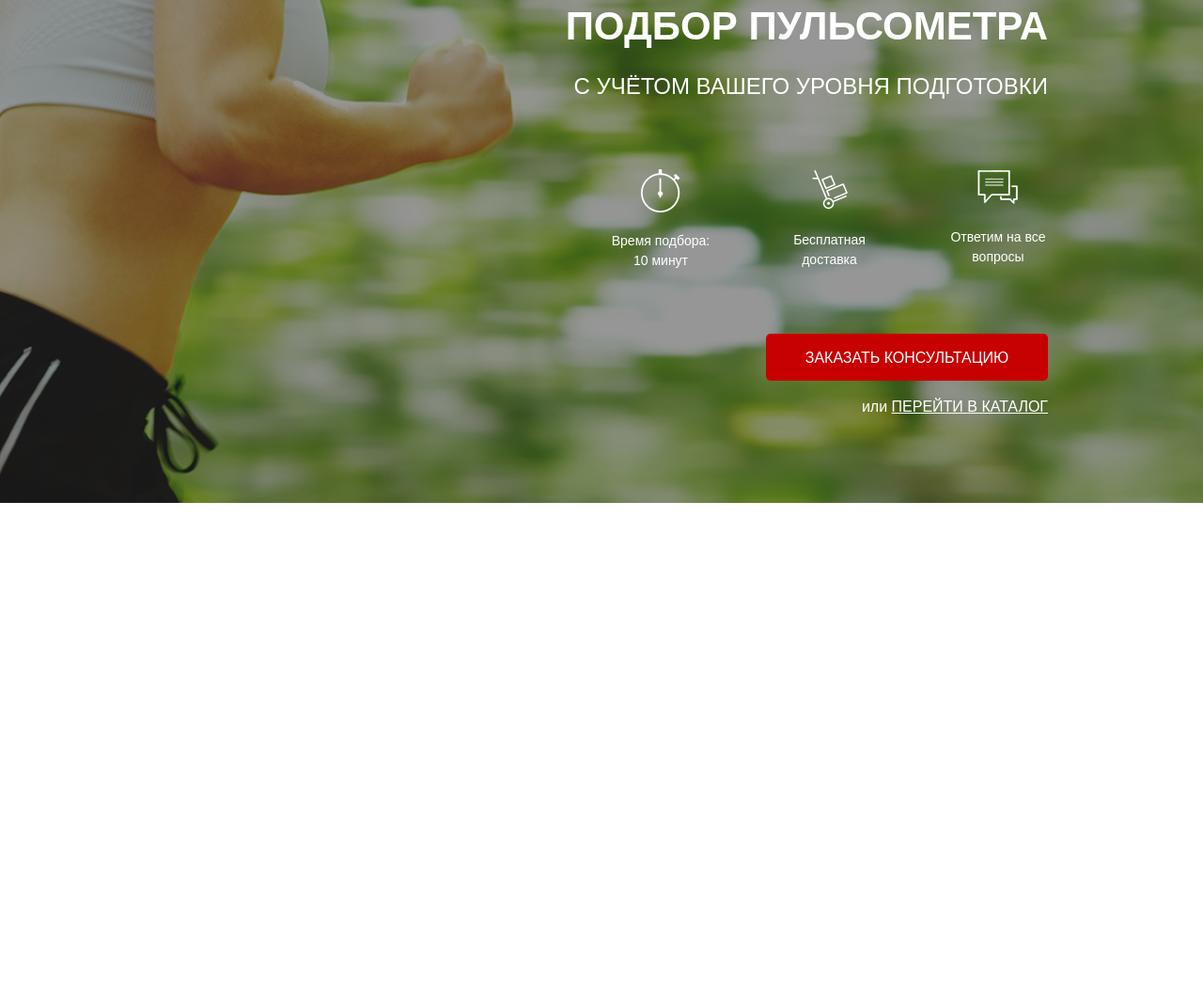
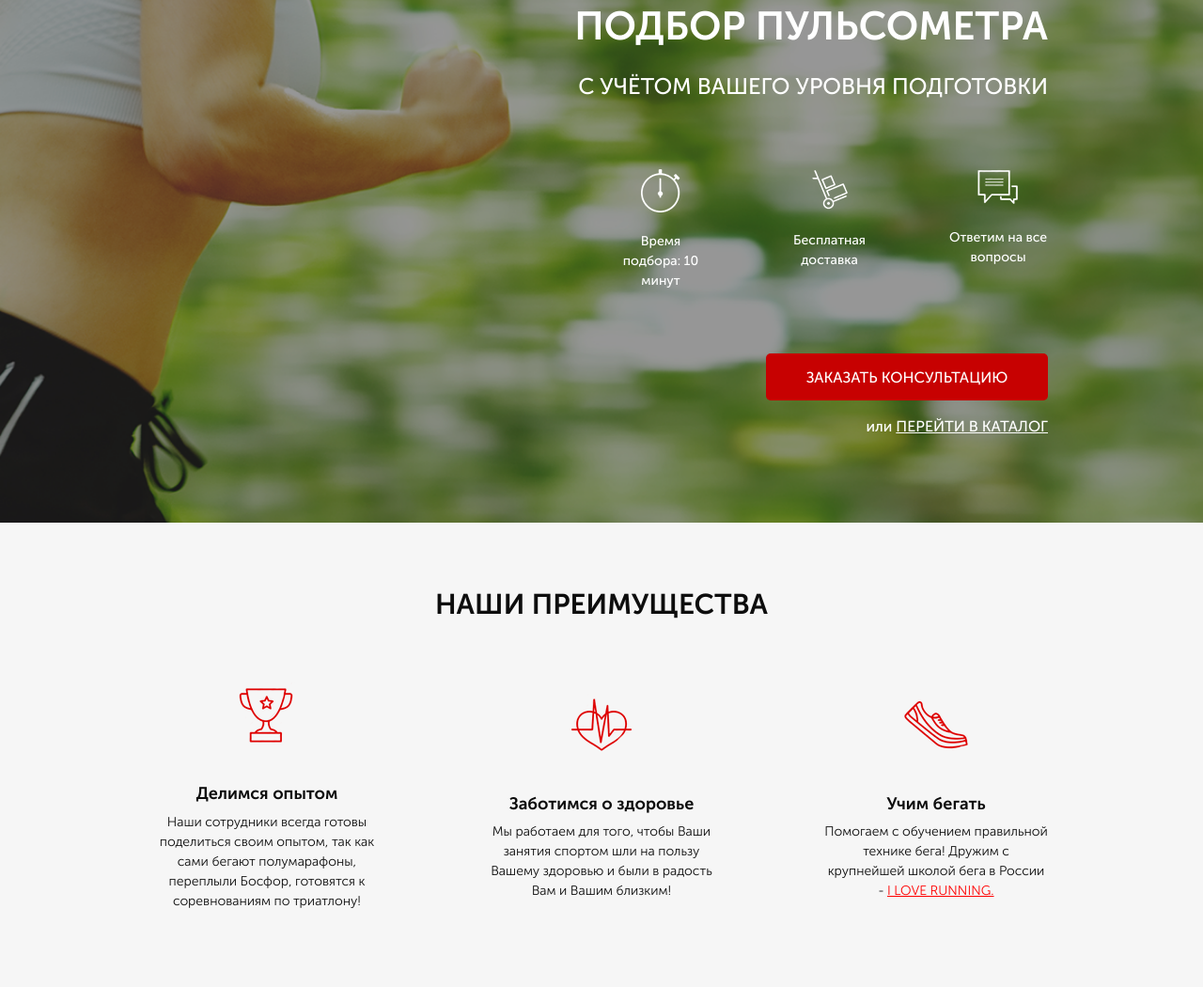
Before and after one commit to snikita2007/runsmart, a website: page src/index.html in a window 1280 px wide. Shown: the part 165-1215 px from the top of the page at 94% size. Before the commit the page ends 800 px from the top, so only its background shows below. Drawn offline with Linux system fonts and the light colour scheme.

Commit message:
second commit

```diff
--- a/src/css/font.css
+++ b/src/css/font.css
@@ -0,0 +1,23 @@
+@font-face {
+    font-family: 'Museo Sans Cyrl';
+    src: local('MuseoSansCyrl-500'),
+        url('../fonts/MuseoSansCyrl-500.woff') format('woff');
+    font-weight: normal;
+    font-style: normal;
+}
+
+@font-face {
+    font-family: 'Museo Sans Cyrl';
+    src: local('MuseoSansCyrl-300'),
+        url('../fonts/MuseoSansCyrl-300.woff') format('woff');
+    font-weight: 300;
+    font-style: normal;
+}
+
+@font-face {
+    font-family: 'Museo Sans Cyrl';
+    src: local('MuseoSansCyrl-700'),
+        url('../fonts/MuseoSansCyrl-700.woff') format('woff');
+    font-weight: 700;
+    font-style: normal;
+}
--- a/src/index.html
+++ b/src/index.html
@@ -51,5 +51,31 @@
             </div>
         </div>
     </div>
+    <div class="benefits">
+        <div class="container">
+            <h2 class="title">НАШИ ПРЕИМУЩЕСТВА</h2>
+            <div class="benefits__wrappers">
+                <div class="benefits__wrapper">
+                    <img src="icons/cup.png" alt="cup">
+                    <h3 class="benefits__subheader">Делимся опытом</h3>
+                    <div class="benefits__descr">Наши сотрудники всегда готовы поделиться своим опытом,
+                        так как сами бегают полумарафоны, переплыли Босфор, готовятся к соревнованиям по триатлону!</div>
+                </div>
+                <div class="benefits__wrapper">
+                    <img src="icons/heart.png" alt="heart">
+                    <h3 class="benefits__subheader">Заботимся о здоровье</h3>
+                    <div class="benefits__descr">Мы работаем для того,
+                        чтобы Ваши занятия спортом шли на пользу Вашему здоровью и были в радость Вам и Вашим близким!</div>
+                </div>
+                <div class="benefits__wrapper">
+                    <img src="icons/shoe.png" alt="shoe">
+                    <h3 class="benefits__subheader">Учим бегать</h3>
+                    <div class="benefits__descr">Помогаем с обучением
+                        правильной технике бега!
+                        Дружим с крупнейшей школой бега в России - <a href="#">I LOVE RUNNING.</a></div>
+                </div>
+            </div>
+        </div>
+    </div>
 </body>
 </html>
--- /dev/null
+++ b/src/sass/blocks/_benefits.scss
@@ -0,0 +1,43 @@
+.benefits {
+    min-height: 470px;
+    background-color: #f6f6f6;
+    padding: 69px 0 81px 0;
+    &__header {
+        font-size: 30px;
+        font-weight: 700;
+        color: #0d0d0d;
+        text-align: center;
+    }
+    &__wrappers {
+        display: flex;
+        justify-content: space-between;
+        align-items: center;
+        margin-top: 65px;
+    }
+    &__wrapper {
+        max-width: 238px;
+        img {
+            display: block;
+            width: 70px;
+            height: 70px;
+            margin: 0 auto;
+        }
+    }
+    &__subheader {
+        font-size: 18px;
+        font-weight: 700;
+        color: #0d0d0d;
+        text-align: center;
+        margin-top: 38px;
+    }
+    &__descr {
+        font-size: 14px;
+        font-weight: 300;
+        color: #0d0d0d;
+        text-align: center;
+        a {
+            text-decoration: underline;
+            color: #ff0000;
+        }
+    }
+}
--- /dev/null
+++ b/src/sass/blocks/_title.scss
@@ -0,0 +1,6 @@
+.title {
+    font-size: 30px;
+    font-weight: 700;
+    color: #0d0d0d;
+    text-align: center;
+}
--- a/src/sass/style.scss
+++ b/src/sass/style.scss
@@ -1,7 +1,7 @@
 @import 'base/variables';
 
 * {
-    font-family: 'Museo Sans Cyrl', sans-serif;
+    font-family: 'Museo Sans Cyrl', sans-serif !important;
 }
 a{
     text-decoration: none;
@@ -12,4 +12,6 @@ a{
 }
 @import 'blocks/promo';
 @import 'blocks/header';
-@import 'blocks/buttons'
+@import 'blocks/buttons';
+@import 'blocks/benefits';
+@import 'blocks/title'
```
Also changed, not shown: src/css/style.min.css, src/icons/cup.png (renamed from src/icons/cup_73.png), src/icons/heart.png (renamed from src/icons/heart_72.png), src/icons/shoe.png (renamed from src/icons/shoe_71.png).
